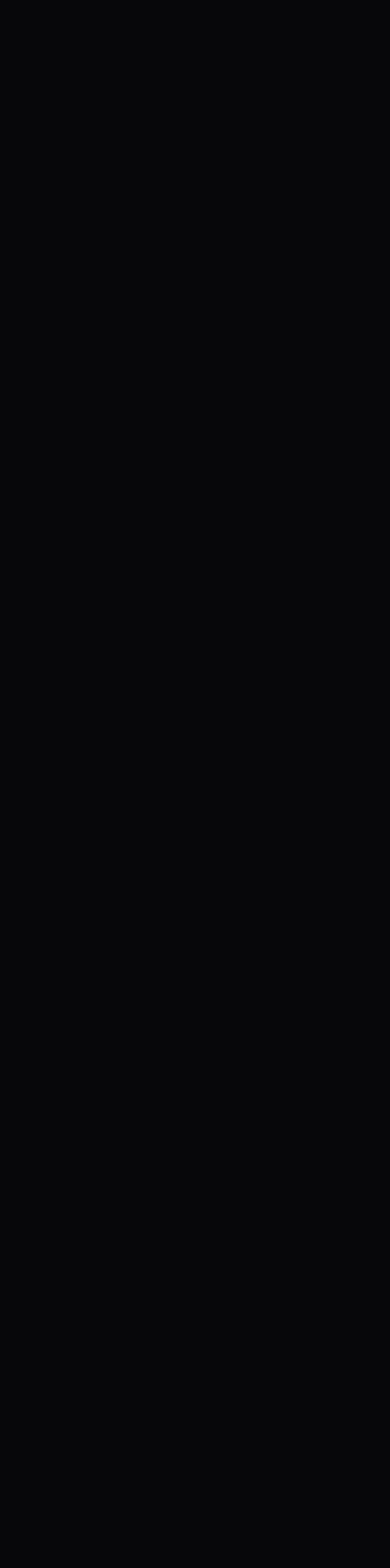
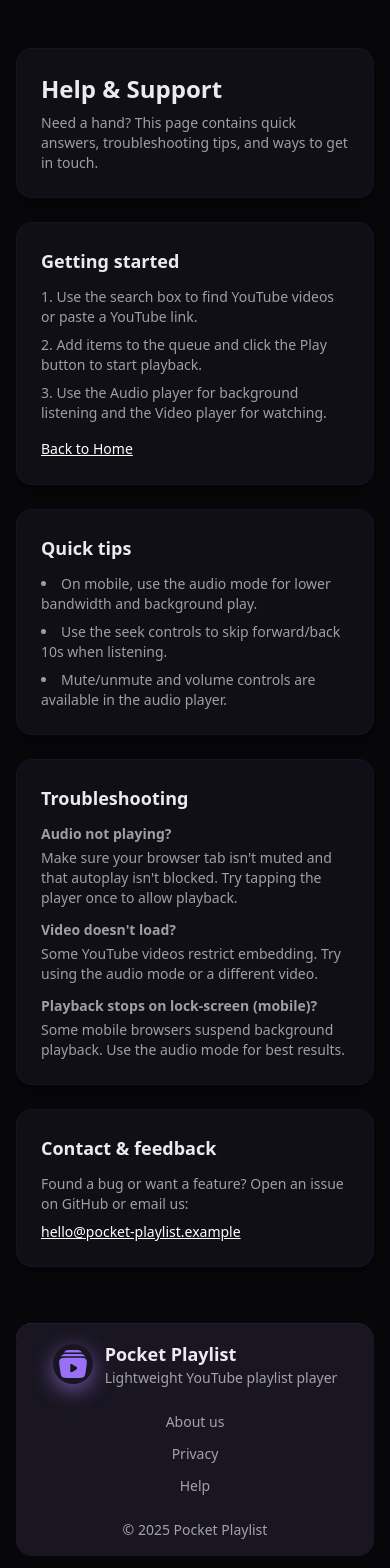
Before and after one commit to mostakin5290/Pocket-playlist, a React (Vite) app: page /help in a window 390 px wide. Before the commit this address had no page. Shown: the top 1568 px of the page. Before the commit the page ends 844 px from the top, so only its background shows below. Built offline with nearby package versions, Linux system fonts and the light colour scheme.

Commit message:
responsive,song delete,help page etc ...

```diff
--- a/index.html
+++ b/index.html
@@ -2,9 +2,9 @@
 <html lang="en">
   <head>
     <meta charset="UTF-8" />
-    <link rel="icon" type="image/svg+xml" href="/vite.svg" />
+    <link rel="icon" type="image/svg+xml" href="/logo.svg" />
     <meta name="viewport" content="width=device-width, initial-scale=1.0" />
-    <title>pocket-playlist</title>
+    <title>Pocket Playlist</title>
 
     <!-- Google tag (gtag.js) -->
     <script async src="https://www.googletagmanager.com/gtag/js?id=G-0P7TD577M2"></script>
--- a/src/App.jsx
+++ b/src/App.jsx
@@ -10,15 +10,17 @@
 import { BrowserRouter as Router, Routes, Route } from "react-router-dom"
 import About from './components/About/About';
 import Home from './components/Home/Home';
+import Help from './components/Help/Help';
 
 const App = () => {
   return (
     <>
       <Router>
         <Routes>
-          <Route path="/" element={<Home/>} />
-          <Route path="/about" element={<About/>} />
-          <Route path="/privacy" element={<Privacy/>} />
+          <Route path="/" element={<Home />} />
+          <Route path="/about" element={<About />} />
+          <Route path="/help" element={<Help />} />
+          <Route path="/privacy" element={<Privacy />} />
         </Routes>
       </Router>
     </>
--- a/src/components/About/About.jsx
+++ b/src/components/About/About.jsx
@@ -10,8 +10,8 @@
         {/* Hero */}
         <section className="bg-card border border-border rounded-2xl p-8 shadow-2xl mb-8">
           <div className="flex flex-col md:flex-row items-center gap-6">
-            <div className="w-20 h-20 rounded-full flex items-center justify-center" style={{ background: 'var(--accent-gradient)', boxShadow: '0 10px 30px rgba(142,36,170,0.14)' }}>
-              <span className="text-white font-bold">PP</span>
+            <div className="w-20 h-20 rounded-full flex items-center justify-center" style={{ boxShadow: '0 10px 30px rgba(142,36,170,0.14)' }}>
+              <img src="/logo.svg" alt="Pocket Playlist Logo" />
             </div>
             <div>
               <h1 className="text-3xl md:text-4xl font-bold">Pocket Playlist — music, simplified</h1>
@@ -54,20 +54,7 @@
               <li>Use the Video/Audio toggle in the header to switch modes.</li>
               <li>Click a track to play, or let the queue play continuously.</li>
             </ol>
-          </div>
 
-          <aside className="bg-card border border-border rounded-2xl p-6 shadow-lg">
-            <h3 className='text-lg font-semibold mb-3'>Meet Our Team</h3>
-            <div className='flex flex-col gap-3'>
-              <ProfileCard Fname="Mostakin Mondal" />
-              <ProfileCard Fname="Sandipan Pal" />
-              <ProfileCard Fname="Sk Asfar Ali" />
-            </div>
-          </aside>
-        </section>
-
-        {/* FAQ + Contact */}
-        <section className="bg-card border border-border rounded-2xl p-6 shadow-lg mb-8">
           <h2 className="text-2xl font-semibold mb-4">FAQ</h2>
           <div className="grid grid-cols-1 md:grid-cols-2 gap-4">
             <div>
@@ -92,7 +79,22 @@
             <h3 className="text-lg font-semibold mb-2">Contact</h3>
             <p className="text-sm text-muted-foreground">Questions or feedback? Email us at <a className='text-accent-foreground underline' href="mailto:hello@pocket-playlist.example">hello@pocket-playlist.example</a></p>
           </div>
+          </div>
+
+
+          <aside className="bg-card border border-border rounded-2xl p-6 shadow-lg">
+            <h3 className='text-lg font-semibold mb-3'>Meet Our Team</h3>
+            <div className='flex flex-col gap-3'>
+              <ProfileCard Fname="Mostakin Mondal" />
+              <ProfileCard Fname="Sandipan Pal" />
+              <ProfileCard Fname="Sk Asfar Ali" />
+            </div>
+          </aside>
+
         </section>
+
+        {/* FAQ + Contact */}
+
       </div>
 
       <Footer />
--- /dev/null
+++ b/src/components/Help/Help.jsx
@@ -0,0 +1,65 @@
+import React from 'react'
+import Footer from '../Layout/Footer'
+import { Link } from 'react-router-dom'
+
+const Help = () => {
+    return (
+        <div className="min-h-screen bg-background text-foreground py-12">
+            <div className="w-full max-w-4xl mx-auto px-4">
+                <section className="bg-card border border-border rounded-2xl p-6 shadow-lg mb-6">
+                    <h1 className="text-2xl md:text-3xl font-bold mb-2">Help & Support</h1>
+                    <p className="text-sm text-muted-foreground">Need a hand? This page contains quick answers, troubleshooting tips, and ways to get in touch.</p>
+                </section>
+
+                <section className="grid grid-cols-1 md:grid-cols-2 gap-6 mb-6">
+                    <div className="bg-card border border-border rounded-2xl p-6 shadow-lg">
+                        <h2 className="text-lg font-semibold mb-3">Getting started</h2>
+                        <ol className="list-decimal list-inside text-sm text-muted-foreground space-y-2">
+                            <li>Use the search box to find YouTube videos or paste a YouTube link.</li>
+                            <li>Add items to the queue and click the Play button to start playback.</li>
+                            <li>Use the Audio player for background listening and the Video player for watching.</li>
+                        </ol>
+                        <Link to="/" className="inline-block mt-4 text-sm text-accent-foreground underline">Back to Home</Link>
+                    </div>
+
+                    <div className="bg-card border border-border rounded-2xl p-6 shadow-lg">
+                        <h2 className="text-lg font-semibold mb-3">Quick tips</h2>
+                        <ul className="text-sm text-muted-foreground space-y-2 list-disc list-inside">
+                            <li>On mobile, use the audio mode for lower bandwidth and background play.</li>
+                            <li>Use the seek controls to skip forward/back 10s when listening.</li>
+                            <li>Mute/unmute and volume controls are available in the audio player.</li>
+                        </ul>
+                    </div>
+                </section>
+
+                <section className="bg-card border border-border rounded-2xl p-6 shadow-lg mb-6">
+                    <h2 className="text-lg font-semibold mb-3">Troubleshooting</h2>
+                    <div className="space-y-3 text-sm text-muted-foreground">
+                        <div>
+                            <strong>Audio not playing?</strong>
+                            <p className="mt-1">Make sure your browser tab isn't muted and that autoplay isn't blocked. Try tapping the player once to allow playback.</p>
+                        </div>
+                        <div>
+                            <strong>Video doesn't load?</strong>
+                            <p className="mt-1">Some YouTube videos restrict embedding. Try using the audio mode or a different video.</p>
+                        </div>
+                        <div>
+                            <strong>Playback stops on lock-screen (mobile)?</strong>
+                            <p className="mt-1">Some mobile browsers suspend background playback. Use the audio mode for best results.</p>
+                        </div>
+                    </div>
+                </section>
+
+                <section className="bg-card border border-border rounded-2xl p-6 shadow-lg mb-6">
+                    <h2 className="text-lg font-semibold mb-3">Contact & feedback</h2>
+                    <p className="text-sm text-muted-foreground">Found a bug or want a feature? Open an issue on GitHub or email us:</p>
+                    <p className="text-sm mt-2"><a className="text-accent-foreground underline" href="mailto:hello@pocket-playlist.example">hello@pocket-playlist.example</a></p>
+                </section>
+
+            </div>
+            <Footer />
+        </div>
+    )
+}
+
+export default Help
--- a/src/components/Layout/Footer.jsx
+++ b/src/components/Layout/Footer.jsx
@@ -5,7 +5,7 @@
 const Footer = () => {
 
   return (
-    <footer className="w-full text-foreground">
+    <footer className="w-full bottom-0 text-foreground">
       <div className="max-w-7xl mx-auto px-4 sm:px-6 lg:px-8 py-8">
         <div className="relative rounded-2xl overflow-hidden">
           <BorderBeam borderWidth={6} size={60} />
@@ -16,11 +16,11 @@
                 <div
                   className="w-10 h-10 rounded-full flex items-center justify-center"
                   style={{
-                    background: 'var(--accent-gradient)',
-                    boxShadow: '0 6px 20px rgba(255,30,168,0.28)'
+                    // background: 'var(--accent-gradient)',
+                    boxShadow: '0 6px 20px #9971d9aa',
                   }}
                 >
-                  <span className="text-white font-bold">PP</span>
+                  <img src="/logo.svg" alt="" />
                 </div>
                 <div>
                   <div className="text-lg font-semibold">Pocket Playlist</div>
@@ -31,7 +31,7 @@
               <nav className="flex flex-col md:flex-row gap-3 md:gap-8 justify-center items-center">
                 <Link to='/about' className="text-sm text-muted-foreground hover:text-foreground transition">About us</Link>
                 <Link to="/privacy" className="text-sm text-muted-foreground hover:text-foreground transition">Privacy</Link>
-                <a href="#" className="text-sm text-muted-foreground hover:text-foreground transition">Help</a>
+                <a href="/help" className="text-sm text-muted-foreground hover:text-foreground transition">Help</a>
               </nav>
 
               <div className="text-sm text-muted-foreground text-center md:text-right">
--- a/src/components/Layout/Header.jsx
+++ b/src/components/Layout/Header.jsx
@@ -15,7 +15,7 @@
   const idleClass = 'bg-card/10 text-foreground hover:bg-card/20'
 
   return (
-    <header className=" z-50 pointer-events-none">
+    <header className=" z-50 mt-5 top-0 pointer-events-none">
       <div className="max-w-7xl mx-auto px-3 sm:px-6 lg:px-8">
         <div className="relative rounded-3xl overflow-visible">
 
@@ -31,11 +31,12 @@
                   <div
                     className="w-10 h-10 rounded-full flex items-center justify-center shrink-0"
                     style={{
-                      background: 'var(--accent-gradient)',
-                      boxShadow: '0 8px 30px rgba(255,30,168,0.36)',
+                      // background: 'var(--accent-gradient)',
+                      boxShadow: '0 6px 20px #9971d9aa',
+
                     }}
                   >
-                    <span className="text-white font-bold text-sm">PP</span>
+                    <img src="/logo.svg" alt="" />
                   </div>
                   <span className="font-semibold text-base md:text-lg whitespace-nowrap">Pocket Playlist</span>
                 </a>
--- a/src/components/Layout/Privacy.jsx
+++ b/src/components/Layout/Privacy.jsx
@@ -5,7 +5,7 @@
 function Privacy() {
   return (
     <div className="min-h-screen bg-background text-foreground flex flex-col pt-[100px] md:pt-[120px] pb-12">
-        <Header />
+
         <div className="flex-1 w-full max-w-4xl mx-auto px-4 sm:px-6 lg:px-8">
             <div className="bg-card text-foreground rounded-xl md:rounded-2xl shadow-xl border border-border p-6 md:p-10 fade-up">
                 <h1 className='text-2xl md:text-3xl font-bold mb-2 text-center'>Privacy Policy</h1>
@@ -18,7 +18,6 @@
                 </div>
             </div>
         </div>
-        <Footer />
     </div>
 
   )
--- a/src/components/Search.jsx
+++ b/src/components/Search.jsx
@@ -16,7 +16,7 @@
         setError(null)
         setResults([])
         try {
-            const url = `https://www.googleapis.com/youtube/v3/search?part=snippet&type=video&maxResults=10&q=${encodeURIComponent(searchTerm)}&key=${API_KEY}`
+            const url = `https://www.googleapis.com/youtube/v3/search?part=snippet&type=video&maxResults=50&q=${encodeURIComponent(searchTerm)}&key=${API_KEY}`
             const res = await fetch(url)
             if (!res.ok) throw new Error(await res.text())
             const data = await res.json()
```
Also changed, not shown: src/components/Player/AudioPlayer.jsx (+13 -88 lines), src/components/Player/YTPlayer.jsx (+1 -15 lines), src/components/SongList.jsx (+6 -4 lines), public/logo.svg (added).
